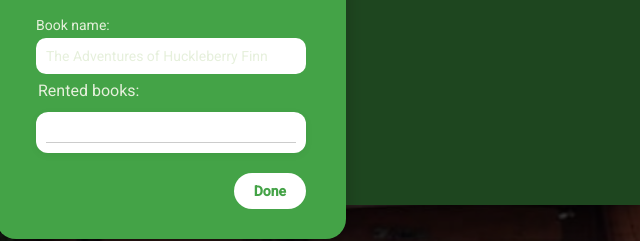
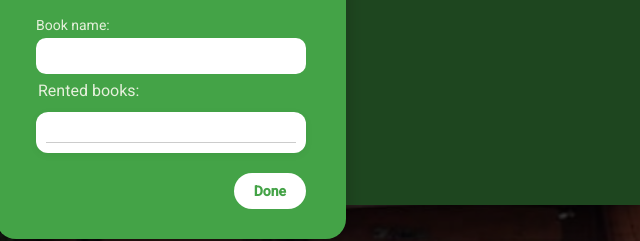
Before and after one commit to azzra11/REPONIJOWEL, a website: page REPONIJOWEL/components/modals/rentavailable.html in a window 1280 px wide. Both pictures are taken after a click on the button "Rent". Shown: the part 395-636 px from the top of the page, 469-1109 px from the left. Drawn offline with Linux system fonts and the light colour scheme.

Commit message:
updateulet

```diff
--- a/REPONIJOWEL/components/modals/rentavailable.html
+++ b/REPONIJOWEL/components/modals/rentavailable.html
@@ -158,7 +158,7 @@
       <input type="text" id="Nametxt">
 
       <label for="bookname">Book name:</label>
-      <input type="text" id="bookname" value="The Adventures of Huckleberry Finn">
+      <input type="text" id="bookname">
 
       <div class="rentedbooks">
         <p>Rented books:</p>
```
